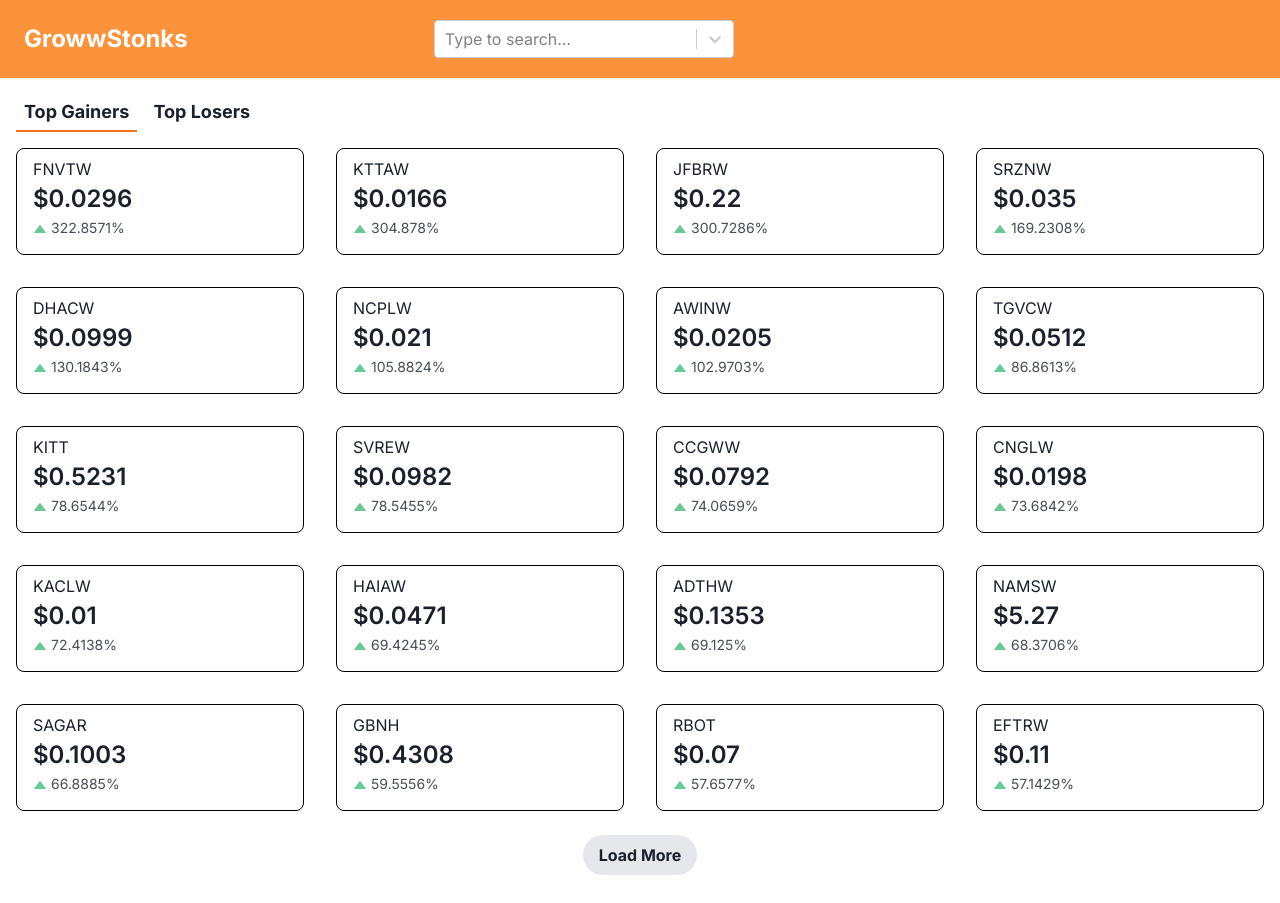
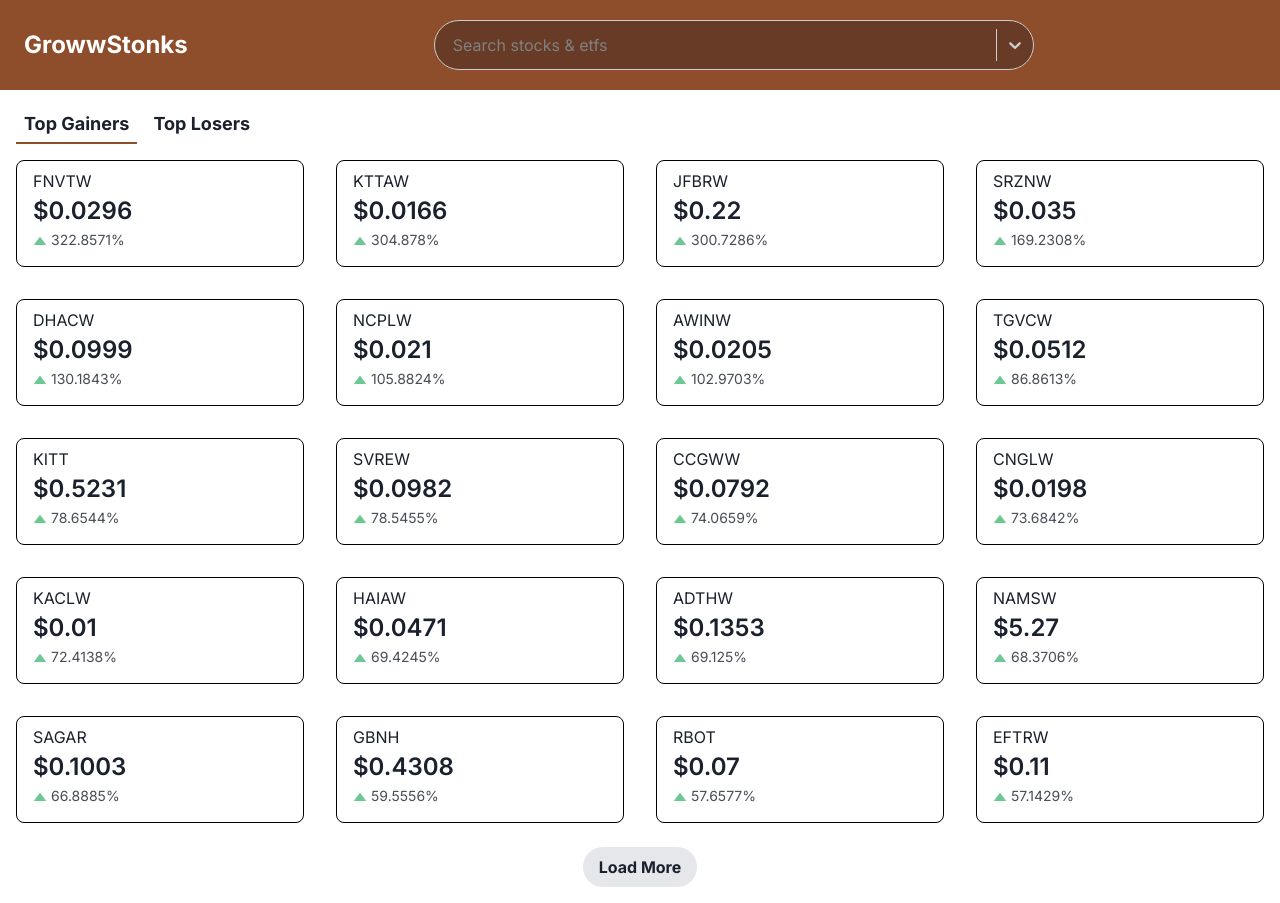
Before and after one commit to ajay297/GrowwStonks, a Next.js app: page /top_gainers in a window 1280 px wide. Built offline with nearby package versions, Linux system fonts and the light colour scheme.

Commit message:
search component

```diff
--- a/src/components/Navbar.js
+++ b/src/components/Navbar.js
@@ -5,7 +5,7 @@ import Search from "./Search";
 const Navbar = () => {
   return (
     <>
-      <div className="py-4 bg-orange-400">
+      <div className="py-4 bg-primary">
         <div className="container mx-auto flex flex-col sm:flex-row items-center justify-between px-2">
           <div className="px-4 text-xl font-bold py-1">
             <Link href="/">
@@ -20,10 +20,9 @@ const Navbar = () => {
               placeholder="Search stocks and etfs"
               className="border-none rounded-full w-full py-2 px-4 text-black dark:text-white font-semibold focus:outline-none focus:ring-2 focus:ring-growwOrange focus:border-transparent"
             /> */}
-            <Search/>
+            <Search />
           </div>
-          <div className="pl-2 py-1">
-          </div>
+          <div className="pl-2 py-1"></div>
         </div>
       </div>
     </>
--- a/src/components/Pill.js
+++ b/src/components/Pill.js
@@ -1,12 +1,14 @@
 "use client";
 
-import React from 'react'
+import React from "react";
 
 const Pill = ({ label, isActive, onClick }) => {
   return (
     <button
       onClick={onClick}
-        className={`rounded-full px-4 py-2 mr-2 ${isActive ? 'bg-blue-500 text-white' : 'bg-gray-300 text-gray-700'}`}
+      className={`rounded-full px-4 py-2 mr-2 text-sm ${
+        isActive ? "bg-tertiary text-black" : "bg-gray-300 text-gray-700"
+      }`}
     >
       {label}
     </button>
--- a/src/components/Search.js
+++ b/src/components/Search.js
@@ -1,61 +1,78 @@
 "use client";
 
-import React, {useState} from 'react';
-import AsyncSelect from 'react-select/async';
-import { components } from 'react-select';
-import { debounce } from '@/utils';
-import Pill from './Pill';
+import React, { useState } from "react";
+import AsyncSelect from "react-select/async";
+import { components } from "react-select";
+import { debounce } from "@/utils";
+import Pill from "./Pill";
 
-
+import "./search.css";
 
 const AsyncAutocomplete = () => {
-  const [activeCategory, setActiveCategory] = useState('All');
+  const [activeCategory, setActiveCategory] = useState("All");
   const loadOptions = debounce(async (inputValue, callback) => {
-    const response = await fetch(`https://www.alphavantage.co/query?function=SYMBOL_SEARCH&keywords=${inputValue}&apikey=${process.env.ALPHAVANTAGE_API_KEY}`);
-    const data = await response.json();
-    let options = data?.bestMatches;
-    if(activeCategory!=='All'){
-        options=options?.filter(option=> option['1. symbol']===activeCategory);
-    }
-    const formattedOptions=options?.map(option=> ({label: option['2. name'], value: option['1. symbol']}));
-    callback(formattedOptions);
-  },300);
+    // const response = await fetch(
+    //   `https://www.alphavantage.co/query?function=SYMBOL_SEARCH&keywords=${inputValue}&apikey=${process.env.ALPHAVANTAGE_API_KEY}`
+    // );
+    // const data = await response.json();
+    // let options = data?.bestMatches;
+    // if (activeCategory !== "All") {
+    //   options = options?.filter(
+    //     (option) => option["1. symbol"] === activeCategory
+    //   );
+    // }
+    // const formattedOptions = options?.map((option) => ({
+    //   label: option["2. name"],
+    //   value: option["1. symbol"],
+    // }));
+    // callback(formattedOptions);
+    callback([
+      {
+        label: "Apple",
+        value: "apple",
+      },
+      {
+        label: "Orange",
+        value: "orange",
+      },
+    ]);
+  }, 300);
 
-const MenuList = (
-    props
-  ) => {
+  const MenuList = (props) => {
+    console.log("props", props);
     return (
       <components.MenuList {...props}>
-
+        <div className="p-2">
           <Pill
             label="All"
-        isActive={activeCategory === 'All'}
-        onClick={() => setActiveCategory('All')}
+            isActive={activeCategory === "All"}
+            onClick={() => setActiveCategory("All")}
           />
           <Pill
             label="Stocks"
-        isActive={activeCategory === 'Stocks'}
-        onClick={() => setActiveCategory('Stocks')}
+            isActive={activeCategory === "Stocks"}
+            onClick={() => setActiveCategory("Stocks")}
           />
           <Pill
             label="ETFs"
-        isActive={activeCategory === 'ETFs'}
-        onClick={() => setActiveCategory('ETFs')}
+            isActive={activeCategory === "ETFs"}
+            onClick={() => setActiveCategory("ETFs")}
           />
+        </div>
         {props.children}
       </components.MenuList>
     );
   };
 
   return (
-    <div style={{ width: '300px' }}>
     <AsyncSelect
       loadOptions={loadOptions}
       isSearchable
-        placeholder="Type to search..."
+      placeholder="Search stocks & etfs"
       components={{ MenuList }}
+      className="search"
+      classNamePrefix="custom-dropdown"
     />
-    </div>
   );
 };
 
--- a/src/components/Tabs.js
+++ b/src/components/Tabs.js
@@ -1,23 +1,23 @@
 import Link from "next/link";
 import TABS from "@/constants/tabs";
-const Tabs=({selectedTab})=>{
-
-    return <>
-    {
-     TABS.map(({label, value}) => {
-      const selectedTabClass= selectedTab === value ? 'border-b-2 border-orange-500': '';
-         return (
-             <Link key={value} href={`/${value}`}>
-              <div
+const Tabs = ({ selectedTab }) => {
+  return (
+    <>
+      {TABS.map(({ label, value }) => {
+        const selectedTabClass =
+          selectedTab === value ? "border-b-2 border-primary" : "";
+        return (
+          <Link key={value} href={`/${value}`}>
+            <div
               className={`text-lg font-bold px-2 py-1 cursor-pointer mb-4 mr-2 ${selectedTabClass}`}
             >
               {label}
             </div>
-             </Link>
-         );
-     })
-    }
-    </>;
-}
+          </Link>
+        );
+      })}
+    </>
+  );
+};
 
 export default Tabs;
--- /dev/null
+++ b/src/components/search.css
@@ -0,0 +1,25 @@
+.search .custom-dropdown__control {
+  background-color: #683b26;
+  border-radius: 9999px;
+}
+
+.search .custom-dropdown__input-container {
+  color: #fff;
+}
+
+.search .custom-dropdown__value-container {
+  padding: 8px 16px;
+  color: #fff;
+}
+
+.search .custom-dropdown__menu {
+  background-color: #683b26;
+  border-radius: 16px;
+  padding: 14px 18px;
+}
+
+.search .custom-dropdown__option {
+  background-color: transparent;
+  color: #fff;
+  border-bottom: 1px solid black;
+}
--- a/tailwind.config.js
+++ b/tailwind.config.js
@@ -1,18 +1,23 @@
 /** @type {import('tailwindcss').Config} */
 module.exports = {
   content: [
-    './src/pages/**/*.{js,ts,jsx,tsx,mdx}',
-    './src/components/**/*.{js,ts,jsx,tsx,mdx}',
-    './src/app/**/*.{js,ts,jsx,tsx,mdx}',
+    "./src/pages/**/*.{js,ts,jsx,tsx,mdx}",
+    "./src/components/**/*.{js,ts,jsx,tsx,mdx}",
+    "./src/app/**/*.{js,ts,jsx,tsx,mdx}",
   ],
   theme: {
     extend: {
       backgroundImage: {
-        'gradient-radial': 'radial-gradient(var(--tw-gradient-stops))',
-        'gradient-conic':
-          'conic-gradient(from 180deg at 50% 50%, var(--tw-gradient-stops))',
+        "gradient-radial": "radial-gradient(var(--tw-gradient-stops))",
+        "gradient-conic":
+          "conic-gradient(from 180deg at 50% 50%, var(--tw-gradient-stops))",
+      },
+      colors: {
+        primary: "#8e4e2c",
+        secondary: "#683b26",
+        tertiary: "#996b54",
       },
     },
   },
   plugins: [],
-}
+};
```
Also changed, not shown: src/constants.js (added, +12 -0 lines), 1 other file (tests, documents, lock files or other folders). Lines whose indentation alone changed are shown as unchanged.
